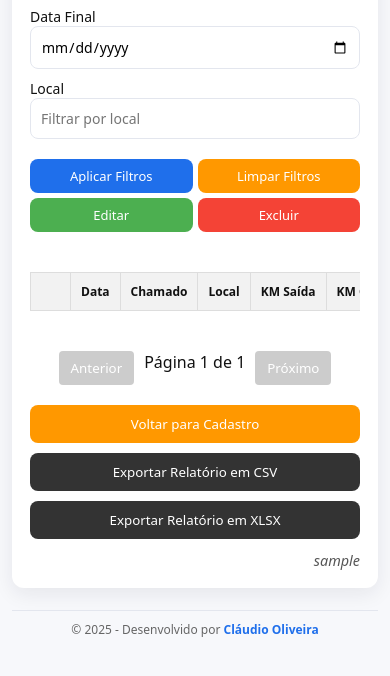
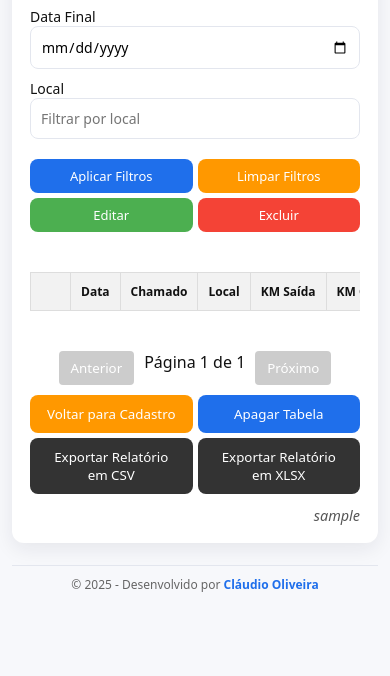
Before and after one commit to claudiohpo/Relatorio-KM, a website: page management.html in a window 390 px wide. Shown: the part 152-828 px from the top of the page. Drawn offline with Linux system fonts and the light colour scheme; no server answers; sample sign-in values are in the browser's storage.

Commit message:
inclusão botão apagar tudo

```diff
--- a/css/management.css
+++ b/css/management.css
@@ -145,10 +145,12 @@ h1 {
 /* botoes rodape */
 .botoes-rodape {
     display: flex;
-    gap: 10px;
-    margin-top: 20px;
-    flex-wrap: wrap;
-    justify-content: center;
+  gap: 10px;
+  flex-wrap: wrap;
+  margin-top: 10px;
+  justify-content: center;
+  align-self: center;
+  flex: 0 0 100%;
 }
 
 .btn-voltar,
@@ -227,7 +229,13 @@ h1 {
         width: 100%;
     }
 
-    .botoes-rodape { flex-direction: column; }
+    .botoes-rodape {
+        display: grid;
+        grid-template-columns: 1fr 1fr; /* 2 botões por linha */
+        gap: 10px;
+        width: 100%;
+    }
+
     .btn-voltar, .btn-relatorio { width: 100%; }
 
     .modal-content { width: 95%; padding: 15px; }
@@ -247,6 +255,7 @@ h1 {
     .modal-buttons button { width: 100%; }
 
     .botoes-filtro { gap: 5px; }
+    .botoes-rodape { gap: 5px; }
 
     .btn-filtro,
     .btn-limpar,
--- a/management.html
+++ b/management.html
@@ -85,6 +85,7 @@
 
     <div class="botoes-rodape">
       <button id="btnVoltar" class="btn-voltar">Voltar para Cadastro</button>
+      <button id="btnApagarTudo" class="btn-apagartudo"> Apagar Tabela</button>
       <button id="btnBaixarRelatorioCSV" class="btn-relatorio">Exportar Relatório em CSV</button>
       <button id="btnBaixarRelatorioXLS" class="btn-relatorio">Exportar Relatório em XLSX</button>
     </div>
```
